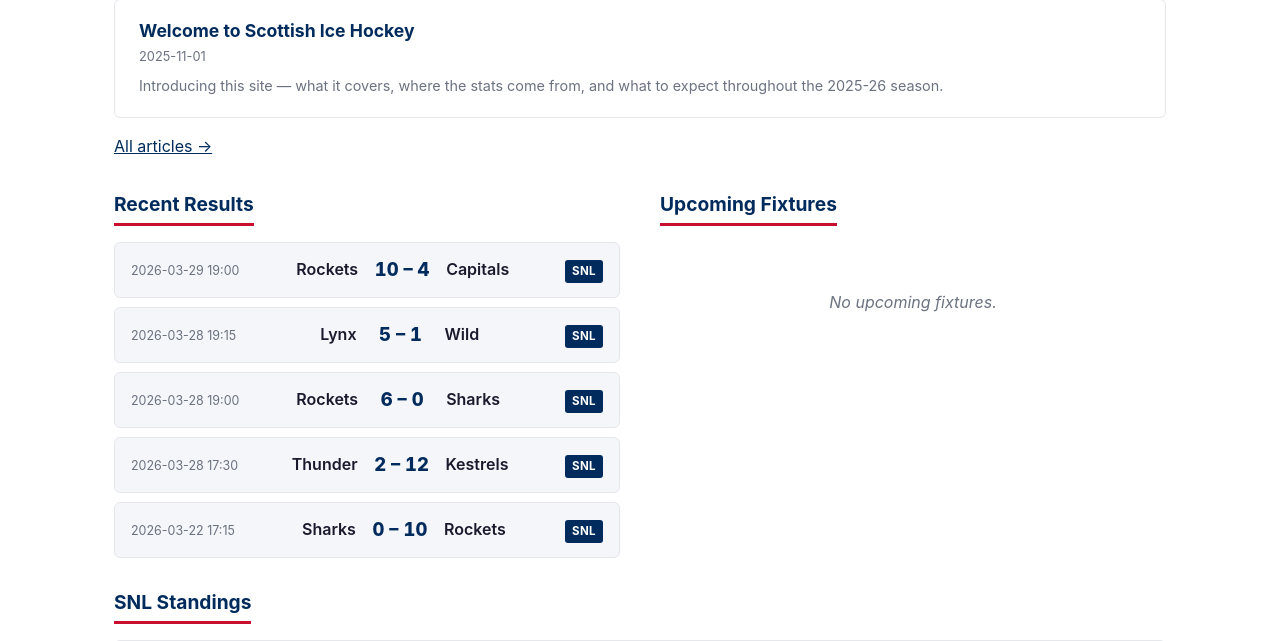
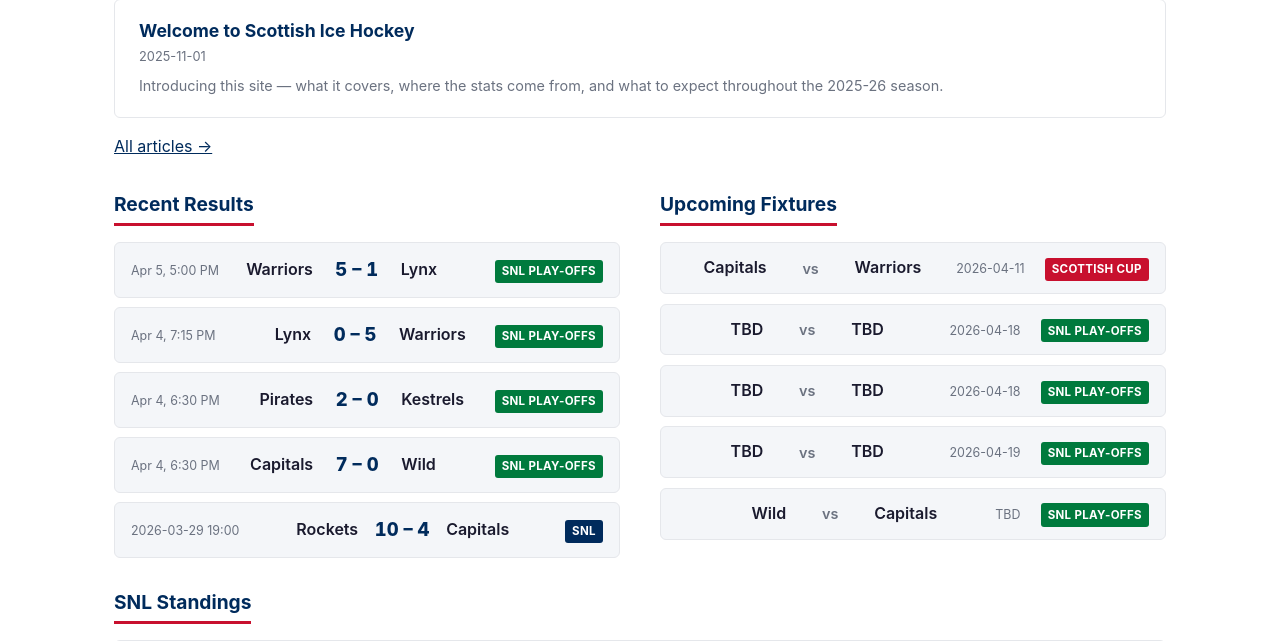
Before and after one commit to kalh96/ice-hockey-scrape, a Flask app: page / in a window 1280 px wide. Shown: the part 546-1187 px from the top of the page. Run offline with Flask 3, Linux system fonts and the light colour scheme; data comes from the database, SQL or seed files in the repository; both versions use the stored data as it was after the commit.

Commit message:
feat: add SNL Play-offs competition with fixtures and badge styling
- Re-tag Apr 4-5 QF results as 'SNL Play-offs' (excluded from standings)
- Fix Mar 29 Rockets vs Caps date format to ISO
- Add upcoming QF second legs (Wild/Caps, Kestrels/Pirates, Rockets/Sharks)
- Add SF placeholders (Apr 18) and Final placeholder (Apr 19)
- Home page now shows all competitions in recent results and upcoming
- Green 'SNL Play-offs' badge in fixtures and home page cards
- Bump STATIC_VERSION to 20260405-1

Co-Authored-By: Claude Sonnet 4.6 <noreply@anthropic.com>

```diff
--- a/web/app.py
+++ b/web/app.py
@@ -168,8 +168,8 @@ def inject_globals():
 
 @app.route("/")
 def home():
-    recent = db_queries.get_recent_results("SNL", season=CURRENT_SEASON, limit=5)
-    upcoming = db_queries.get_upcoming_fixtures("SNL", season=CURRENT_SEASON, limit=3)
+    recent = db_queries.get_recent_results("all", season=CURRENT_SEASON, limit=5)
+    upcoming = db_queries.get_upcoming_fixtures("all", season=CURRENT_SEASON, limit=5)
     standings = db_queries.get_standings("SNL", season=CURRENT_SEASON)
     articles = _load_articles()[:4]
     return render_template(
--- a/web/config.py
+++ b/web/config.py
@@ -19,7 +19,7 @@ CURRENT_SEASON = "2025-26"
 SEASONS = ["2025-26"]
 
 # Competitions tracked
-COMPETITIONS = ["SNL", "Scottish Cup"]
+COMPETITIONS = ["SNL", "SNL Play-offs", "Scottish Cup"]
 
 # Team display configuration
 # Maps the DB team name (as stored from SIHA) to display info.
@@ -89,7 +89,7 @@ TEAM_BY_SLUG = {v["slug"]: k for k, v in TEAM_DISPLAY.items()}
 
 # Bump this string whenever you push CSS/JS changes to force Cloudflare to
 # fetch the new file instead of serving a stale cached copy.
-STATIC_VERSION = "20260325-7"
+STATIC_VERSION = "20260405-1"
 
 # Scottish Cup 2025-26 bracket structure.
 # Each round lists matchups; each matchup is a list of event IDs (leg 1, leg 2).
--- a/web/static/css/style.css
+++ b/web/static/css/style.css
@@ -376,6 +376,12 @@ tbody tr:last-child td { border-bottom: none; }
 }
 
 .badge.cup { background: var(--accent); }
+.badge.playoffs { background: #007a3d; }
+
+/* Home upcoming fixtures: team – vs – team – date – badge (5 cols) */
+.result-card--upcoming-5col {
+  grid-template-columns: 1fr auto 1fr auto auto;
+}
 
 /* ============================================================
    Season selector
--- a/web/templates/fixtures.html
+++ b/web/templates/fixtures.html
@@ -88,7 +88,7 @@
             {% if f.date %}<div class="meta">{{ f.date }}</div>{% endif %}
             {% if comp == 'all' %}
               <div class="meta">
-                <span class="badge {% if f.competition == 'Scottish Cup' %}cup{% endif %}">
+                <span class="badge {% if f.competition == 'Scottish Cup' %}cup{% elif f.competition == 'SNL Play-offs' %}playoffs{% endif %}">
                   {{ f.competition }}
                 </span>
               </div>
@@ -112,7 +112,7 @@
               {% if f.date %}<div class="meta">{{ f.date }}</div>{% endif %}
               {% if comp == 'all' %}
                 <div class="meta">
-                  <span class="badge {% if f.competition == 'Scottish Cup' %}cup{% endif %}">
+                  <span class="badge {% if f.competition == 'Scottish Cup' %}cup{% elif f.competition == 'SNL Play-offs' %}playoffs{% endif %}">
                     {{ f.competition }}
                   </span>
                 </div>
--- a/web/templates/home.html
+++ b/web/templates/home.html
@@ -56,7 +56,7 @@
               <div class="score">{{ f.home_score }} – {{ f.away_score }}</div>
               <div class="team-away">{{ f.away_team | short_name }}</div>
               <div class="result-comp">
-                <span class="badge {% if f.competition == 'Scottish Cup' %}cup{% endif %}">
+                <span class="badge {% if f.competition == 'Scottish Cup' %}cup{% elif f.competition == 'SNL Play-offs' %}playoffs{% endif %}">
                   {{ f.competition }}
                 </span>
               </div>
@@ -74,11 +74,16 @@
     {% if upcoming %}
       <div class="result-list">
         {% for f in upcoming %}
-          <div class="result-card result-card--4col">
+          <div class="result-card result-card--upcoming-5col">
             <div class="team-home">{{ f.home_team | short_name }}</div>
             <div class="score upcoming-score">vs</div>
             <div class="team-away">{{ f.away_team | short_name }}</div>
-            <div class="meta result-date">{{ f.date if f.date else '' }}</div>
+            <div class="meta result-date">{{ f.date if f.date else 'TBD' }}</div>
+            <div class="result-comp">
+              <span class="badge {% if f.competition == 'Scottish Cup' %}cup{% elif f.competition == 'SNL Play-offs' %}playoffs{% endif %}">
+                {{ f.competition }}
+              </span>
+            </div>
           </div>
         {% endfor %}
       </div>
```
Also changed, not shown: siha.db.
